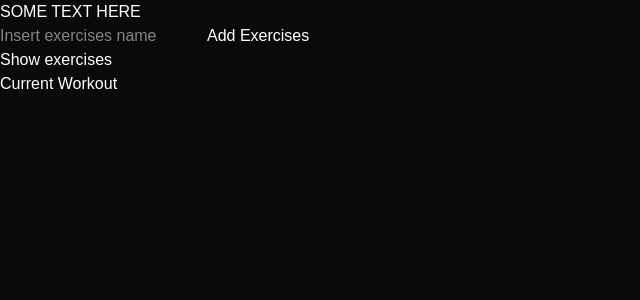
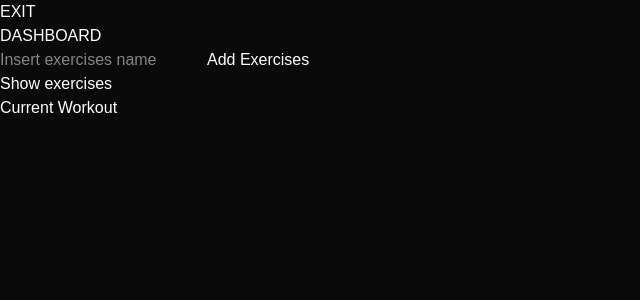
Before and after one commit to clydexmarty09/workout-tracker, a Next.js app: page /front-page in a window 1280 px wide. Shown: the top 300 px of the page, without its empty margins (0-640 px from the left). Built offline with nearby package versions, Linux system fonts and the light colour scheme.

Commit message:
added logout button

```diff
--- a/app/api/auth/logout/route.ts
+++ b/app/api/auth/logout/route.ts
@@ -17,7 +17,7 @@ export async function POST() {
       );
     }
 
-    cookieStore.delete("sessionId");
+    success.cookies.delete("sessionId");
 
     return success;
   } catch {
--- a/app/front-page/page.tsx
+++ b/app/front-page/page.tsx
@@ -1,5 +1,6 @@
 "use client";
 import { useState } from "react";
+import { useRouter } from "next/navigation";
 
 export default function FrontPage() {
 
@@ -11,6 +12,32 @@ export default function FrontPage() {
     // for creating workouts
     const [selectedExercises, setSelectedExercises] = useState<any[]>([]);
 
+    const router = useRouter(); // for navigation
+    async function handleLogout() {
+        try {
+
+            setError("");
+            setLoading(true);
+
+            const res = await fetch(`/api/auth/logout`,
+                {
+                    method: "POST"
+                }
+            );
+
+            if (!res.ok) {
+                setError("Log out failed")
+                return;
+            }
+
+            router.push('/login');
+
+        } catch {
+            setError("Unauthorized");
+        } finally {
+            setLoading(false);
+        }
+    }
     async function handleAddExercise() {
 
         // check frontend for duplicates
@@ -100,8 +127,8 @@ export default function FrontPage() {
     return (
 
         <main>
-            <h1> SOME TEXT HERE </h1>
-
+            <button type="button" onClick={handleLogout}> EXIT </button>
+            <h1> DASHBOARD </h1>
             <form>
                 <input
                 value={exerciseName}
```
